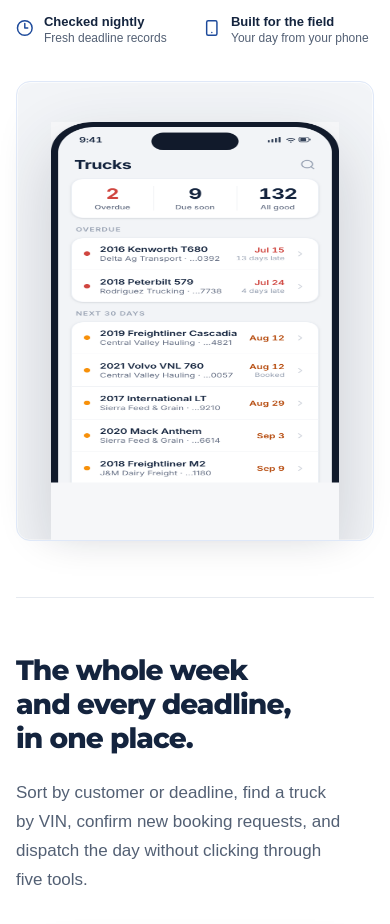
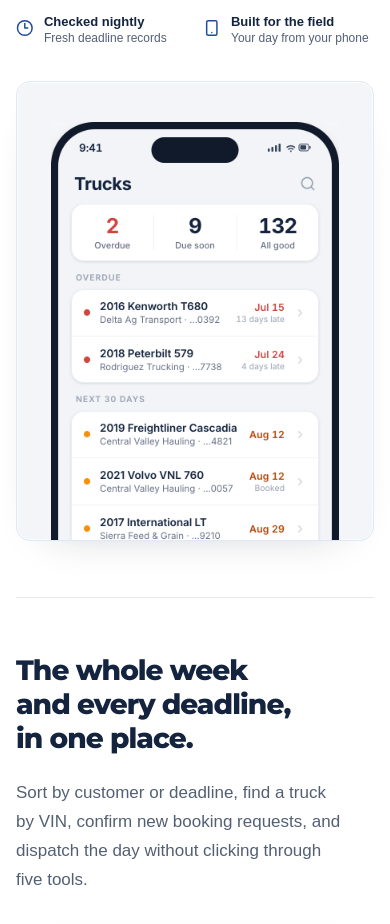
Before and after one commit to dshap456/gotruckcheck, a Next.js app: page / in a window 390 px wide. Shown: the part 4220-5144 px from the top of the page. Built offline with nearby package versions, Linux system fonts and the light colour scheme; no server answers; a web font is replaced by a local one.

Commit message:
Fix distorted phone screenshot

```diff
--- a/app/globals.css
+++ b/app/globals.css
@@ -809,8 +809,7 @@
   transform: translateY(5rem);
 }
 
-.phone-pair img,
-.single-phone img {
+.phone-pair img {
   filter: drop-shadow(0 26px 36px rgb(16 24 40 / 0.18));
 }
 
@@ -830,8 +829,10 @@
 }
 
 .single-phone img {
+  align-self: flex-start;
   width: 19rem;
   max-width: 68%;
+  height: auto;
 }
 
 .mini-facts {
```
Also changed, not shown: .ui-craft/brief.md.
